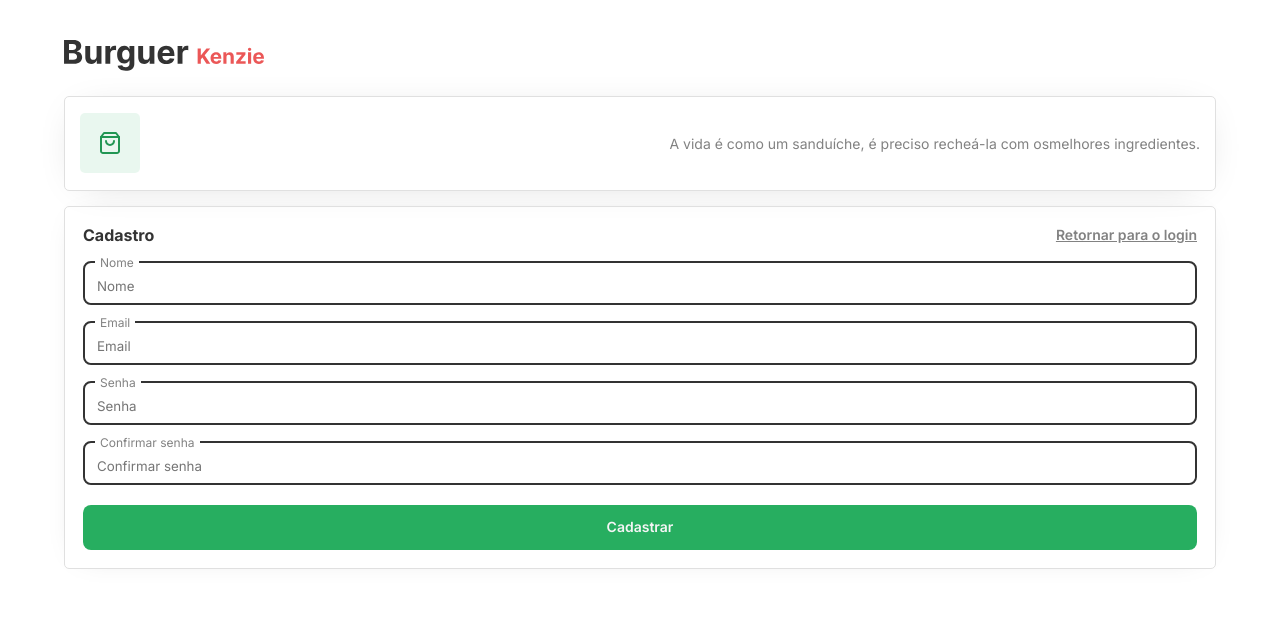
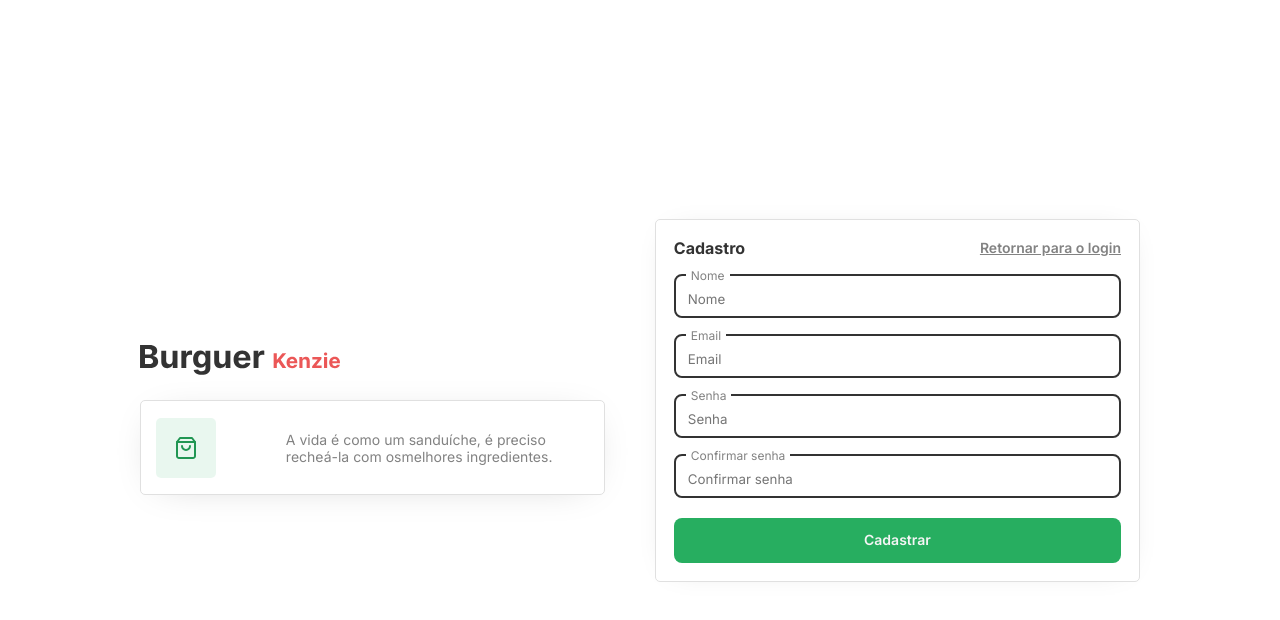
Before and after one commit to Buraio/ReactTS-HamburguerShop-V2, a React (Vite) app: page /register in a window 1280 px wide. Shown: the top 620 px of the page. Built offline with nearby package versions, Linux system fonts and the light colour scheme.

Commit message:
feat: media queries for register and login

```diff
--- a/src/pages/RegisterPage/style.ts
+++ b/src/pages/RegisterPage/style.ts
@@ -5,6 +5,18 @@ const RegisterContainer = styled(StyledContainer)`
 
   flex-direction: column;
 
+  @media (min-width: 1000px) {
+    & {
+      width: 80%;
+      max-width: 1000px;
+      height: 100vh;
+      flex-direction: row;
+      justify-content: center;
+      align-items: center;
+      gap: 50px;
+    }
+  }
+
 `;
 
 export default RegisterContainer;
--- a/src/styles/container.ts
+++ b/src/styles/container.ts
@@ -9,6 +9,36 @@ const StyledContainer = styled.div`
   flex-direction: column-reverse;
   gap: 15px;
 
+  @media (min-width: 450px) {
+    & {
+      width: 80%;
+    }
+  }
+
+  @media (min-width: 650px) {
+    & {
+      width: 70%;
+    }
+  }
+
+  @media (min-width: 800px) {
+    & {
+      width: 60%;
+    }
+  }
+
+  @media (min-width: 1000px) {
+    & {
+      width: 80%;
+      max-width: 1000px;
+      height: 100vh;
+      flex-direction: row;
+      justify-content: center;
+      align-items: center;
+      gap: 50px;
+    }
+  }
+
 `;
 
 export default StyledContainer;
```
